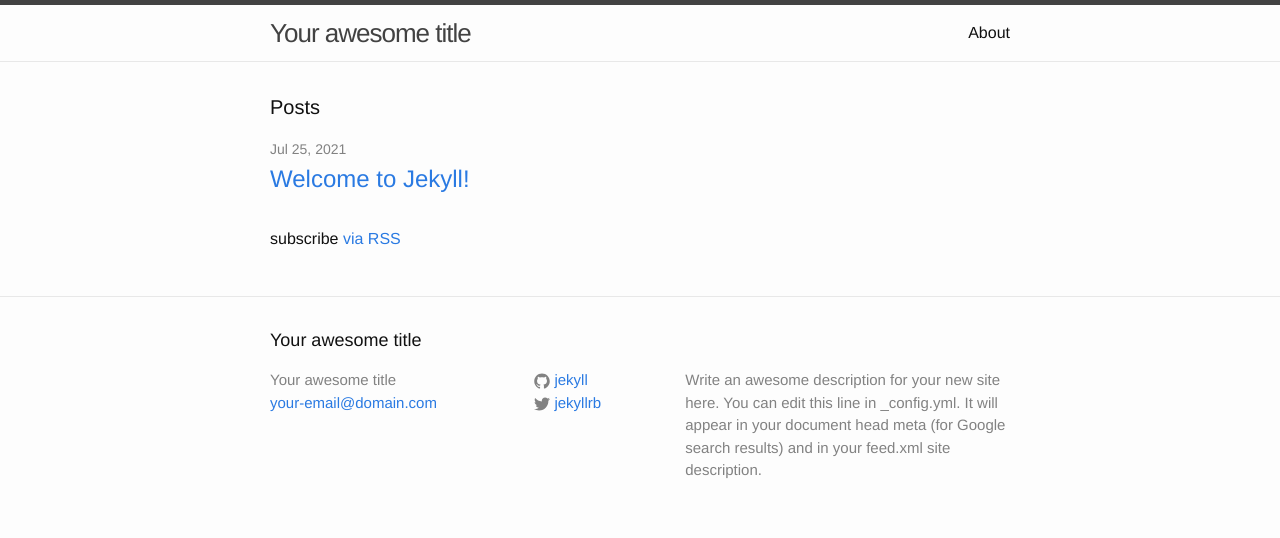
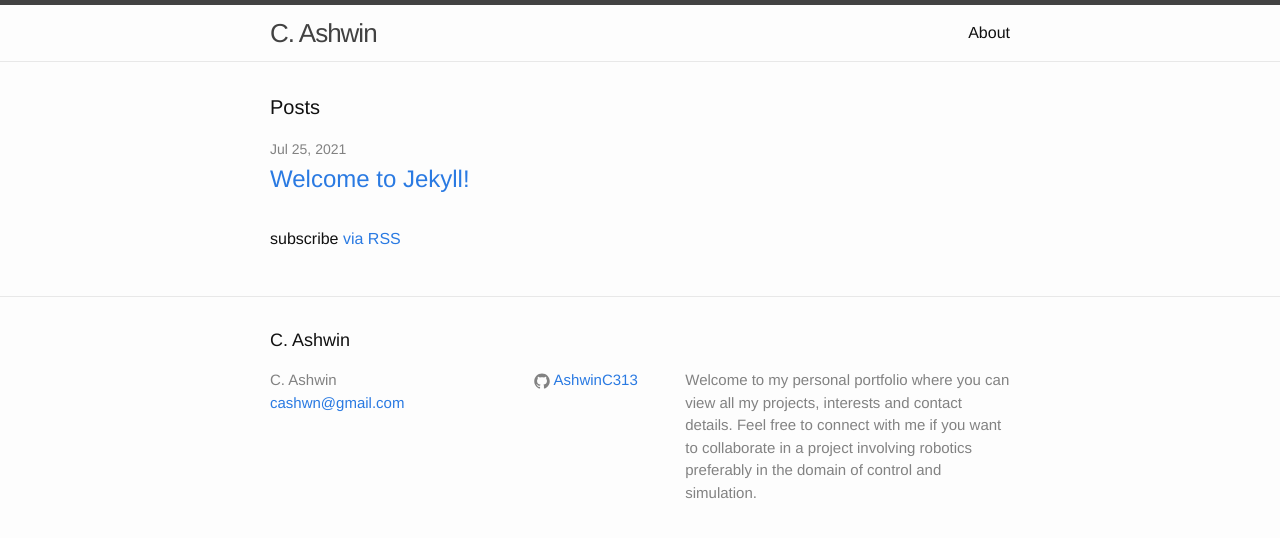
Before and after one commit to AshwinC313/AshwinC313.github.io, a Jekyll site: the page built from index.html, in a window 1280 px wide. Shown: the top 538 px of the page. Built offline with Jekyll 4.4.1, drawn with Linux system fonts in a browser that asks for light colours.

Commit message:
Update _config.yml
changed the description of the portfolio landing page

```diff
--- a/_config.yml
+++ b/_config.yml
@@ -6,16 +6,15 @@
 # 'jekyll serve'. If you change this file, please restart the server process.
 
 # Site settings
-title: Your awesome title
-email: your-email@domain.com
+title: C. Ashwin
+email: cashwn@gmail.com
 description: > # this means to ignore newlines until "baseurl:"
-  Write an awesome description for your new site here. You can edit this
-  line in _config.yml. It will appear in your document head meta (for
-  Google search results) and in your feed.xml site description.
+ Welcome to my personal portfolio where you can view all my projects, interests and contact details. Feel free to connect with me if you want to collaborate
+ in a project involving robotics preferably in the domain of control and simulation.
 baseurl: "" # the subpath of your site, e.g. /blog
 url: "http://yourdomain.com" # the base hostname & protocol for your site
-twitter_username: jekyllrb
-github_username:  jekyll
+# twitter_username: jekyllrb
+github_username:  AshwinC313
 
 # Build settings
 markdown: kramdown
```
